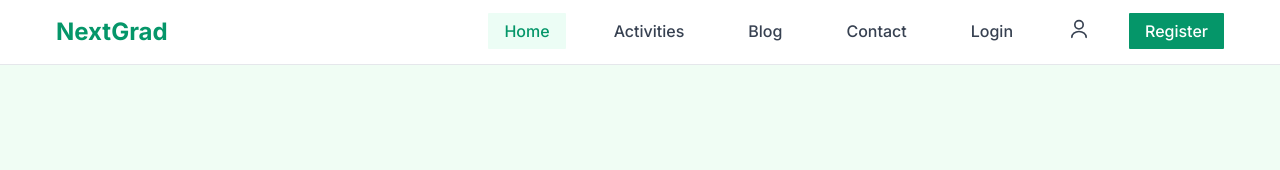
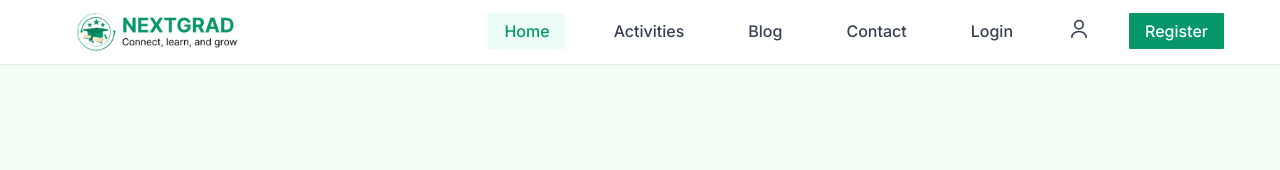
Before and after one commit to rhythm1950/nextgrad-frontend, a plain HTML site: page index.html in a window 1280 px wide. Shown: the top 170 px of the page. Drawn offline with Linux system fonts and the light colour scheme.

Commit message:
logo added

```diff
--- a/index.html
+++ b/index.html
@@ -13,7 +13,7 @@
     <header class="header">
         <nav class="nav">
             <div class="nav-container">
-                <a href="index.html" class="nav-logo">NextGrad</a>
+                <a id="nextgrad-logo" href="index.html" class="nav-logo"><img src="img/Borcelle University (300 x 80 px).png" width="210px" alt="logo"></a>
                 <ul class="nav-menu">
                     <li><a href="index.html" class="nav-link active">Home</a></li>
                     <li><a href="activities.html" class="nav-link">Activities</a></li>
--- a/style.css
+++ b/style.css
@@ -69,7 +69,7 @@ p {
 .nav-container {
     max-width: 1200px;
     margin: 0 auto;
-    padding: 0 1rem;
+    padding: 2rem 1rem;
     display: flex;
     justify-content: space-between;
     align-items: center;
@@ -77,12 +77,11 @@ p {
 }
 
 .nav-logo {
-    font-family: 'Inter', -apple-system, BlinkMacSystemFont, 'Segoe UI', Roboto, sans-serif;
-    font-size: 1.5rem;
-    font-weight: 700;
-    color: #059669;
+
+  margin-top: 8px;
+
     text-decoration: none;
-    transition: color 0.3s ease;
+
 }
 
 .nav-logo:hover {
```
Also changed, not shown: activities.html (+1 -1 lines), blog.html (+1 -1 lines), contact.html (+1 -1 lines), login.html (+1 -1 lines), profile.html (+1 -1 lines), register.html (+1 -1 lines), img/Borcelle University (300 x 80 px).png (added).
